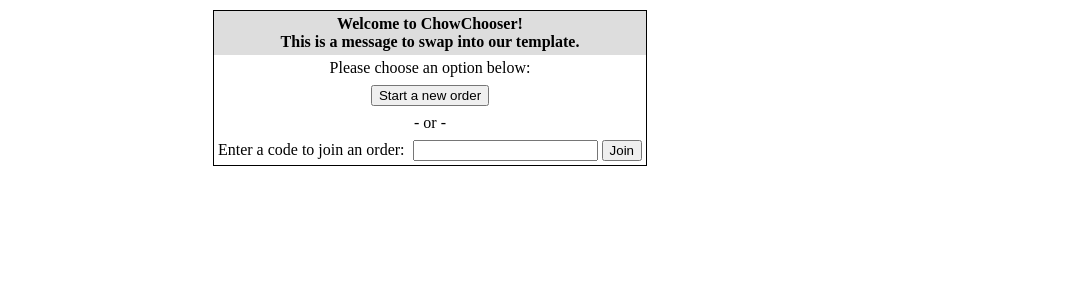
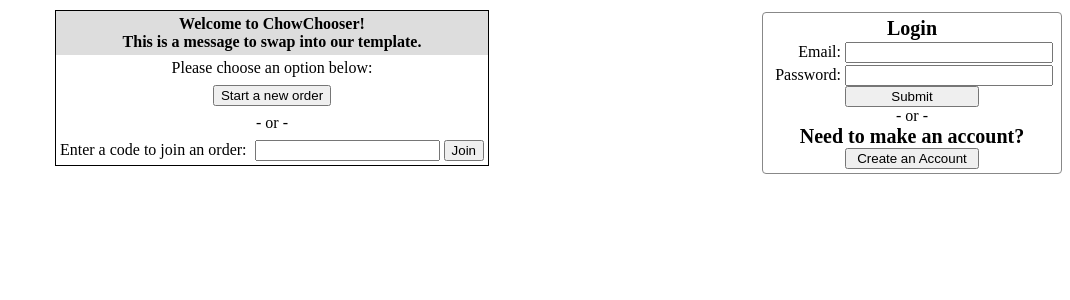
Before and after one commit to jawaofjustice/ChowChooser, a PHP site: page / in a window 1280 px wide. Shown: the top 300 px of the page, without its empty margins (210-1280 px from the left). Run offline with PHP 8.4, Linux system fonts and the light colour scheme.

Commit message:
partially finished login, needs php funcs fleshed out

```diff
--- a/classes/chowChooserEngine.php
+++ b/classes/ChowChooserEngine.php
@@ -1,36 +1,59 @@
 <?php
-class chowChooserEngine {
+require_once "classes/FoodItem.php";
+require_once "classes/User.php";
+require_once "classes/Database.php";
+
+class ChowChooserEngine {
 
 	function __construct() {
-		$this->db = $this->setup_database_connection();
+		$this->db = Database::connect();
 
 		// uncomment the following line to see results of example query - sorry it breaks page formatting!
 		//$this->example_query();
 
-		$orderKeyExists = key_exists("orderKey", $_GET);
-		$actionKeyExists = key_exists("action", $_GET);
+		$orderKeyExists = key_exists("orderKey", $_POST);
+		$actionKeyExists = key_exists("action", $_POST);
 
 		if(!$orderKeyExists && !$actionKeyExists) {
 			// no action or orderKey means we're going to the welcome page
 			$this->welcome();
 		} else if ($orderKeyExists && !$actionKeyExists) {
 			// orderKey exists but no actionKey mean swe're going to the view order page
-			$this->view_order($_GET['orderKey']);
+			$this->view_order($_POST['orderKey']);
 		} else if ($actionKeyExists) {
 			// if we have an action key, we're going to now check if it's value is start_new:
-				if ($_GET['action'] == "start_new") {
+				switch ($_POST['action']) {
+					case "start_new":
 							// if it is, we're going to generate an orderKey and make a new order, then direct user to view that order
 							$this->start_new_order();
-				} else {
+						break;
+					case "createUser":
+							$user = new User;
+							echo $user->createUser();
+						break;
+					case "editUser":
+							echo $user->editUser();
+						break;
+					case "resetPassword":
+							echo $user->resetPassword();
+						break;
+					case "login":
+							$user = new User;
+							echo $user->login();
+						break;
+					case "logout":
+							echo $user->logout();
+						break;
+					default:
 						// if it is not, we're going to check for an orderKey
 						if ($orderKeyExists) {
 							$this->handle_order_actions();
 							// here we handle actions for the order
 						} else {
 							// we cannot handle actions without an order key, show welcome / error page
+							echo "this is an error page :(";
 						}
 				}
-
 
 		} else {
 			// for debug's sake we'll make an error page that we can only reach when all other checks fail in case we've borked logic
@@ -40,6 +63,7 @@ class chowChooserEngine {
 	function welcome($warning = null) {
 		$swapArray['testMessage'] = "This is a message to swap into our template."; // this will replace the tag {{testMessage}} in the template welcome.html
 		$swapArray['warningMessage'] = "" . $warning == "" ? "" : $warning . "<br /><br />";
+		$swapArray['loginForm'] = $this->load_template("loginForm"); //using load template to insert a subtemplate
 		echo $this->load_template("welcome", $swapArray);
 	}
 
@@ -101,16 +125,6 @@ class chowChooserEngine {
 		echo "this is where we handle in-order actions!";
 	}
 
-	function setup_database_connection() {
-		$pass = getenv('CHOWCHOOSER_P');
-		$mysqli = new mysqli("localhost","chowChooserAdmin",$pass,"chow_chooser");
-
-		if ($mysqli -> connect_errno) {
-		  echo "Failed to connect to MySQL: " . $mysqli -> connect_error;
-		  exit();
-		}
-		return $mysqli;
-	}
 
 	function example_query() {
 		$response = $this->db->query("describe lobbies;");
--- /dev/null
+++ b/classes/Database.php
@@ -0,0 +1,16 @@
+<?php
+
+class Database {
+	public static function connect() {
+		$pass = getenv('CHOWCHOOSER_P');
+		$mysqli = new mysqli("localhost","chowChooserAdmin",$pass,"chow_chooser");
+
+		if ($mysqli -> connect_errno) {
+		  echo "Failed to connect to MySQL: " . $mysqli -> connect_error;
+		  exit();
+		}
+		return $mysqli;
+	}
+}
+
+?>
--- /dev/null
+++ b/classes/User.php
@@ -0,0 +1,42 @@
+<?php
+
+class User {
+
+	function __construct() {
+		//return "this is a user object!";
+		$this->db = Database::connect();
+	}
+
+	function createUser() {
+		$response = $this->db->query("describe users;");
+		//$results = $response->fetch_assoc();
+
+		echo "we found " . mysqli_num_rows($response) . " results\n ";
+		while ($row = $response->fetch_assoc()) {
+			echo "<pre>here's some result contents: " . print_r($row, true) . "</pre>";
+		}
+
+
+		// printing the array of results, or we can foreach loop through them
+		//echo "Here's our db results: ".print_r($row, true);
+		return "this is the create user function";
+	}
+
+	function editUser() {
+		return "this is editing a user";
+	}
+
+	function resetPassword() {
+		return "this is resetting a password";
+	}
+
+	function login() {
+		return "this is logging in";
+	}
+
+	function logout() {
+		return "this is logging out";
+	}
+}
+
+?>
--- a/index.php
+++ b/index.php
@@ -2,8 +2,7 @@
 
 $KEY_SALT = "This is a salt for our key generator";
 
-require_once "classes/foodItem.php";
-require_once "classes/chowChooserEngine.php";
+require_once "classes/ChowChooserEngine.php";
 
-$order = new chowChooserEngine();
+$order = new ChowChooserEngine();
 ?>
--- a/style.css
+++ b/style.css
@@ -24,3 +24,45 @@ th {
 	color: red;
 	font-weight: bold;
 }
+
+.loginHolder {
+	margin: 2px 8px;
+	padding: 4px 8px;
+	border: 1px solid #888;
+	float: right;
+	border-radius: 4px;
+}
+
+.loginTitle{
+	font-size: 20px;
+	text-align: center;
+	margin: 0px 0px;
+}
+
+.login > form > label {
+	width: 70px;
+	display: inline-block;
+	text-align: right;
+}
+
+.login > form > input[type=text], .login > form > input[type=password] {
+	margin-top: 2px;
+	width: 200px;
+}
+
+.login > form > input[type=submit] {
+	margin: 0px auto;
+	display: block;
+	width: 134px;
+}
+
+.loginFormDivider {
+	text-align: center;
+	width: 100%;
+}
+
+.swapFormButton {
+	margin: 0px auto;
+	display: block;
+	width: 134px;
+}
--- /dev/null
+++ b/templates/loginForm.html
@@ -0,0 +1,45 @@
+<script type="text/javascript" language="javascript">
+	function swapLoginForms() {
+
+		document.getElementById("login").style.display = document.getElementById("login").style.display == "" ? "none" : "";
+		document.getElementById("createAccount").style.display = document.getElementById("createAccount").style.display == "" ? "none" : "";
+	}
+</script>
+<div class="login" id="login">
+	<form action="" method="post" >
+		<h3 class="loginTitle">Login</h3>
+
+		<label for="email">Email:</label>
+		<input type="text" name="email" id="email" /><br />
+
+		<label for="password">Password:</label>
+		<input type="password" name="password" id="password"/><br />
+		<input type="hidden" name="action" value="login" />
+		<input type="submit" />
+		<div class="loginFormDivider">
+			 - or - <br />
+			 <h3 class="loginTitle">Need to make an account?</h3>
+		</div>
+
+		<input type="button" value="Create an Account" class="swapFormButton" onClick="swapLoginForms()" />
+	</form>
+</div>
+<div class="login" id="createAccount" style="display: none;">
+	<form action="" method="post" >
+		<h3 class="loginTitle">Create Your Account</h3>
+
+		<label for="email">Email:</label>
+		<input type="text" name="email" id="email" /><br />
+
+		<label for="password">Password:</label>
+		<input type="password" name="password" id="password"/><br />
+		<input type="hidden" name="action" value="createUser" />
+		<input type="submit" />
+		<div class="loginFormDivider">
+			 - or -
+			 <h3 class="loginTitle">Already have an account?</h3>
+		</div>
+
+		<input type="button" value="Login" class="swapFormButton" onClick="swapLoginForms()" />
+	</form>
+</div>
--- a/templates/welcome.html
+++ b/templates/welcome.html
@@ -6,6 +6,10 @@
 		<title>Welcome to ChowChooser!</title>
 	</head>
 	<body>
+		<span class="loginHolder">
+			{{loginForm}}
+		</span>
+
 		<table>
 			<tr>
 				<th colspan="2">
@@ -34,7 +38,7 @@
 					Enter a code to join an order:
 				</td>
 				<td>
-					<form action="#" method="get">
+					<form action="" method="post">
 						<input type="text" name="orderKey" />
 						<input type="submit" value="Join" />
 					</form>
```
Also changed, not shown: classes/FoodItem.php (renamed from classes/foodItem.php). Lines whose indentation alone changed are shown as unchanged.
